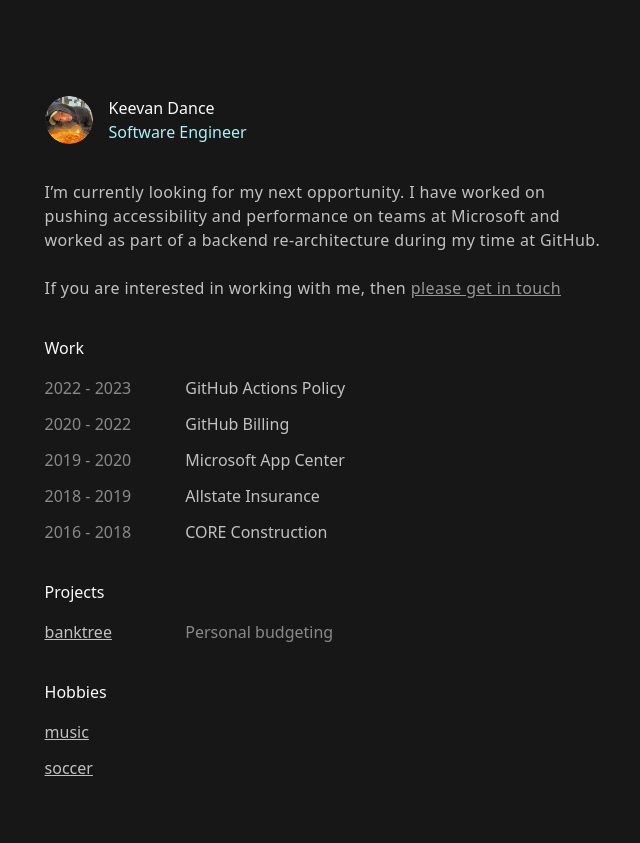
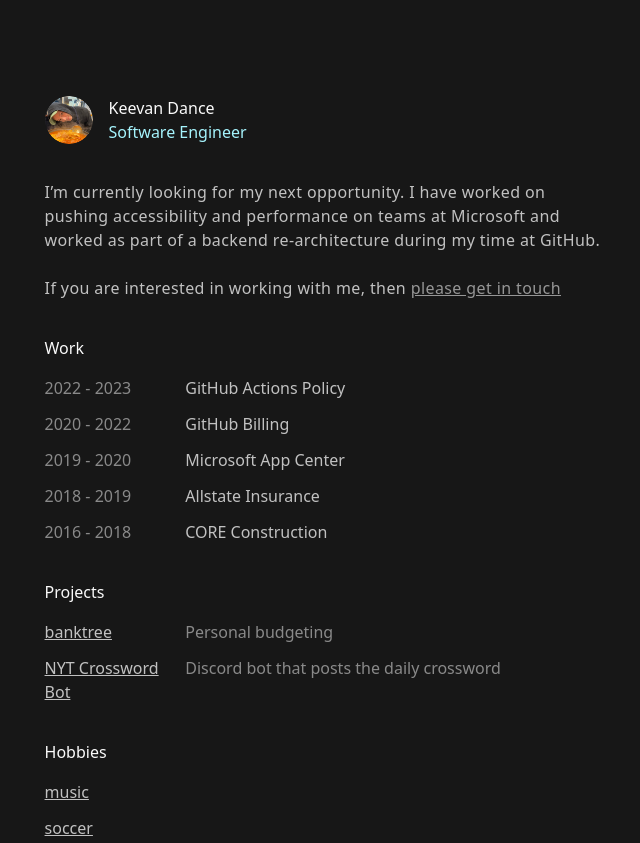
Before and after one commit to DanceParty/keevandance.com, an Astro site: page / in a window 1280 px wide. Shown: the top 843 px of the page, without its empty margins (314-954 px from the left). Built offline with nearby package versions, Linux system fonts and the light colour scheme; Astro itself is replaced by a stand-in of ours.

Commit message:
Add NYT Crossword bot to projects

```diff
--- a/src/pages/index.astro
+++ b/src/pages/index.astro
@@ -55,6 +55,14 @@
                     <a href="https://banktree.app/" class="link col-span-1">banktree</a>
                     <span class="col-span-2 opacity-50 lg:col-span-3">Personal budgeting</span>
                 </li>
+                <li>
+                    <a href="https://github.com/NYTDiscordBot/DiscordBot" class="link col-span-1"
+                        >NYT Crossword Bot</a
+                    >
+                    <span class="col-span-2 opacity-50 lg:col-span-3"
+                        >Discord bot that posts the daily crossword</span
+                    >
+                </li>
             </ul>
         </section>
         <section>
```
